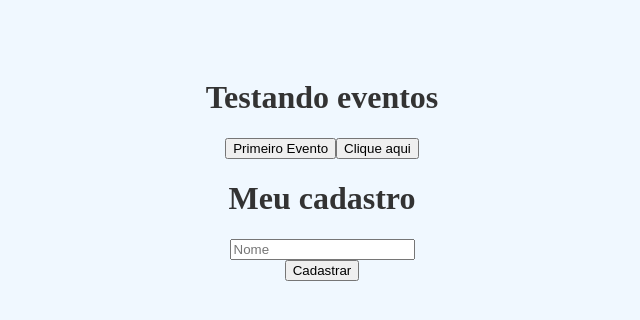
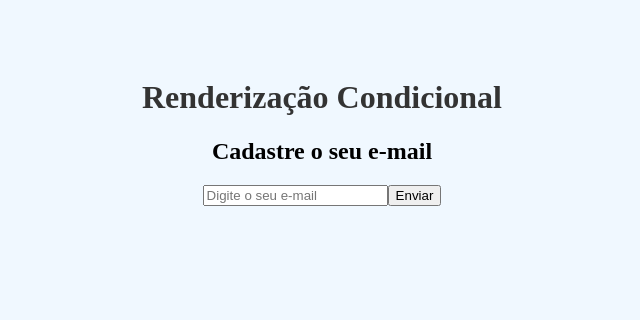
Before and after one commit to cleyton21/react, a React (Create React App) app: page / in a window 1280 px wide. Shown: the top 320 px of the page, without its empty margins (318-958 px from the left). Built offline with nearby package versions, Linux system fonts and the light colour scheme.

Commit message:
Renderização condicional

```diff
--- a/src/App.js
+++ b/src/App.js
@@ -1,15 +1,12 @@
 import './App.css';
-import Evento from './components/Evento';
-import Form from './components/Form';
+import Condicional from './components/Condicional';
 
 function App() {
 
   return (
     <div className="App">
-      <h1>Testando eventos</h1>
-      <Evento numero="1" />
-
-      <Form />
+      <h1>Renderização Condicional</h1>
+      <Condicional />
      </div>
   );
 }
--- /dev/null
+++ b/src/components/Condicional.js
@@ -0,0 +1,29 @@
+import { useState } from "react";
+
+function Condicional(){
+    const [email, setEmail] = useState();
+    const [userEmail, setUserEmail] = useState()
+
+    function enviarEmail(e){
+        e.preventDefault();
+        setUserEmail(email);
+    }
+
+    return(
+        <div>
+            <h2>Cadastre o seu e-mail</h2>
+            <form>
+                <input type="email" placeholder="Digite o seu e-mail"
+                onChange={e => setEmail(e.target.value)}/>
+                <button onClick={enviarEmail} type="submit">Enviar</button>
+                {userEmail && (
+                    <div>
+                        <p>O e-mail do usuário é: {userEmail}</p>
+                    </div>
+                )}
+            </form>
+        </div>
+    );
+}
+
+export default Condicional
```
